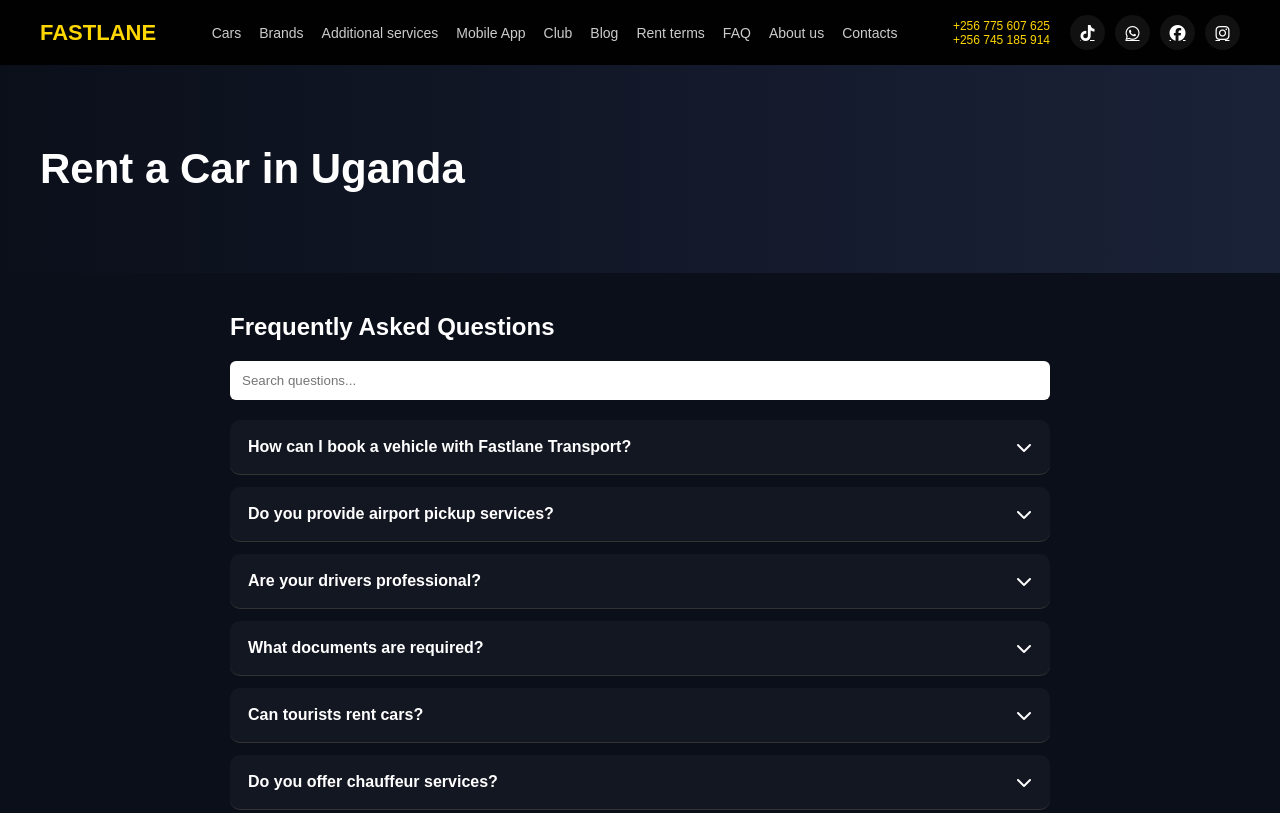
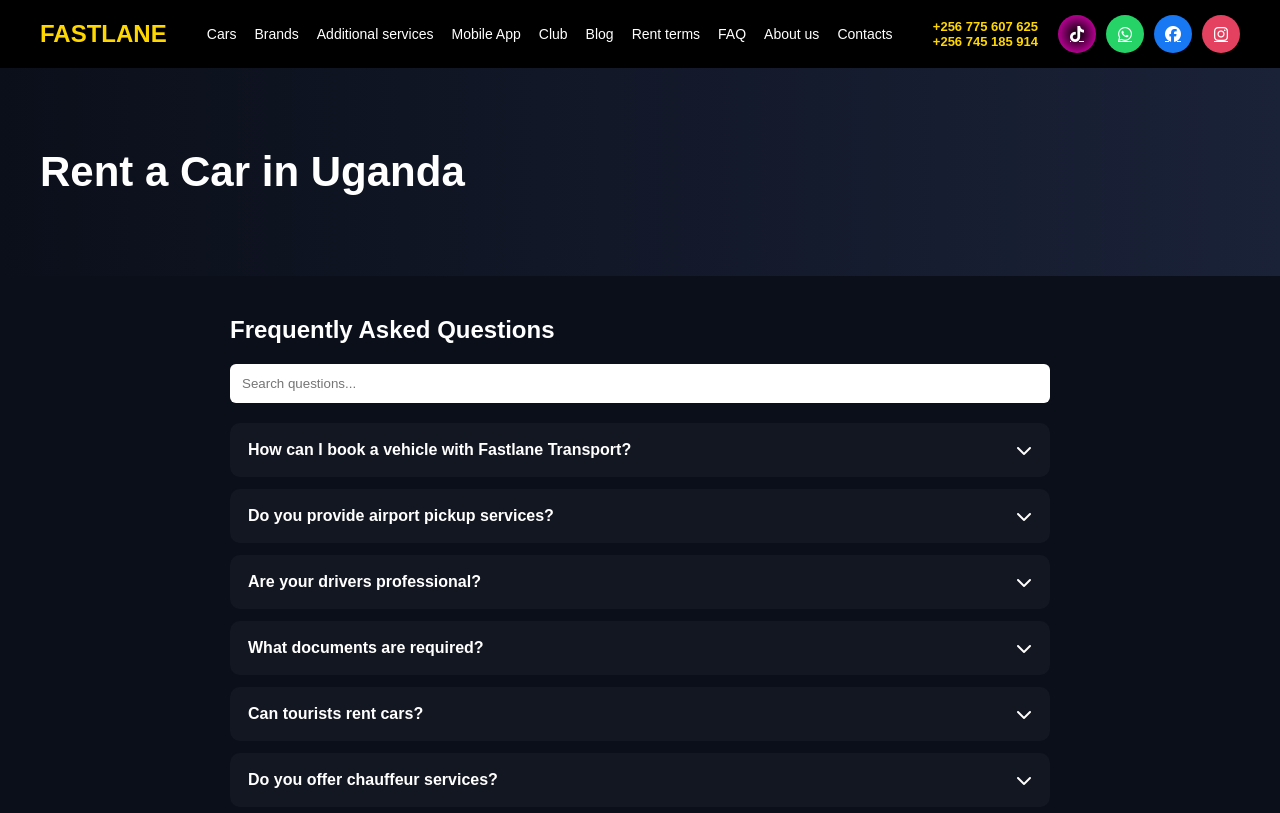
Before and after one commit to dianmuwonge14-rgb/fastlane-website, a plain HTML site: page index.html in a window 1280 px wide. Shown: the top 813 px of the page. Drawn offline with Linux system fonts and the light colour scheme.

Commit message:
Update style.css

```diff
--- a/style.css
+++ b/style.css
@@ -1,4 +1,4 @@
-/* ===== RESET ===== */
+/* RESET */
 * {
     margin: 0;
     padding: 0;
@@ -6,7 +6,6 @@
     font-family: Arial, sans-serif;
 }
 
-/* ===== BODY ===== */
 body {
     background: #0b0f1a;
     color: white;
@@ -15,19 +14,17 @@
 /* ===== HEADER ===== */
 .header {
     display: flex;
+    align-items: center;
     justify-content: space-between;
-    align-items: center;
     padding: 15px 40px;
-    background: rgba(0,0,0,0.9);
-    backdrop-filter: blur(10px);
+    background: #000;
     position: sticky;
     top: 0;
     z-index: 1000;
 }
 
-/* LOGO */
 .logo {
-    font-size: 22px;
+    font-size: 24px;
     font-weight: bold;
     color: gold;
 }
@@ -40,13 +37,12 @@
 
 .nav a {
     text-decoration: none;
-    color: #ccc;
+    color: white;
     font-size: 14px;
-    transition: 0.3s;
 }
 
 .nav a:hover {
-    color: white;
+    color: gold;
 }
 
 /* RIGHT SIDE */
@@ -60,8 +56,10 @@
 .contacts {
     display: flex;
     flex-direction: column;
-    font-size: 12px;
+    font-size: 13px;
     color: gold;
+    font-weight: bold;
+    text-align: right;
 }
 
 /* SOCIAL ICONS */
@@ -70,21 +68,43 @@
     gap: 10px;
 }
 
+/* ICON STYLE */
 .socials a {
-    width: 35px;
-    height: 35px;
-    background: #111;
+    width: 38px;
+    height: 38px;
+    border-radius: 50%;
     display: flex;
     align-items: center;
     justify-content: center;
-    border-radius: 50%;
     color: white;
+    font-size: 16px;
     transition: 0.3s;
 }
 
+/* INDIVIDUAL COLORS */
+.socials a:nth-child(1) {
+    background: radial-gradient(circle, #000, #ff00cc);
+}
+
+.socials a:nth-child(2) {
+    background: #25D366;
+}
+
+.socials a:nth-child(3) {
+    background: #1877F2;
+}
+
+.socials a:nth-child(4) {
+    background: #E4405F;
+}
+
+.socials a:nth-child(5) {
+    background: #FF0000;
+}
+
+/* HOVER EFFECT */
 .socials a:hover {
-    background: gold;
-    color: black;
+    transform: scale(1.15);
 }
 
 /* ===== HERO ===== */
@@ -115,32 +135,6 @@
     border: none;
 }
 
-.faq-item {
-    border-bottom: 1px solid #333;
-    padding: 15px 0;
-    cursor: pointer;
-    transition: 0.3s;
-}
-
-.faq-item:hover {
-    background: rgba(255,255,255,0.03);
-}
-
-.faq-question {
-    font-weight: bold;
-}
-
-.faq-answer {
-    display: none;
-    margin-top: 10px;
-    color: #ccc;
-    line-height: 1.5;
-}
-
-.faq-item.active .faq-answer {
-    display: block;
-}
-
 /* ===== FOOTER ===== */
 .footer {
     background: black;
@@ -152,7 +146,6 @@
     display: flex;
     justify-content: space-between;
     flex-wrap: wrap;
-    gap: 30px;
 }
 
 .footer h2 {
@@ -160,16 +153,11 @@
     margin-bottom: 10px;
 }
 
-.footer p {
-    color: #aaa;
-}
-
 .footer a {
     display: block;
     color: #ccc;
     text-decoration: none;
-    margin-bottom: 5px;
-    transition: 0.3s;
+    margin-bottom: 6px;
 }
 
 .footer a:hover {
```
